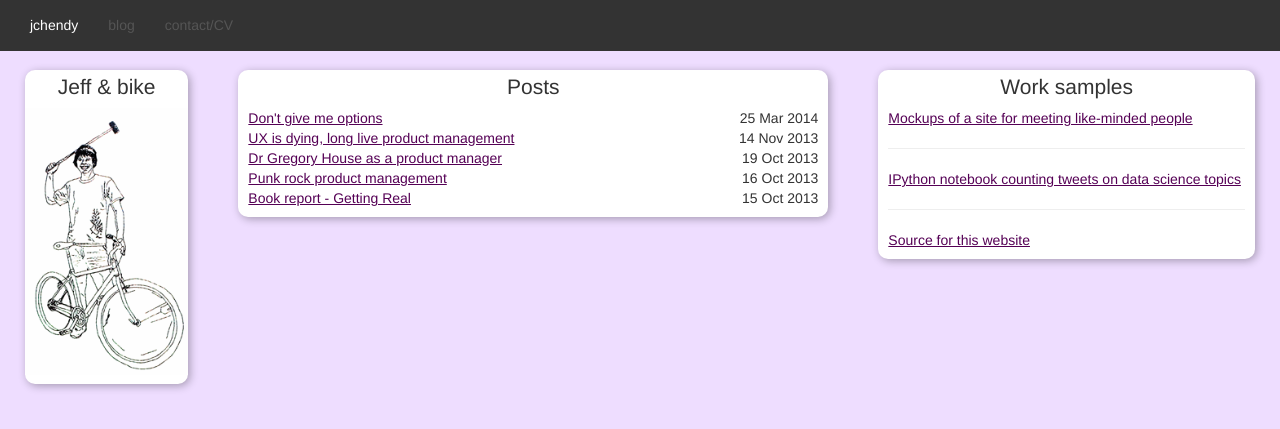
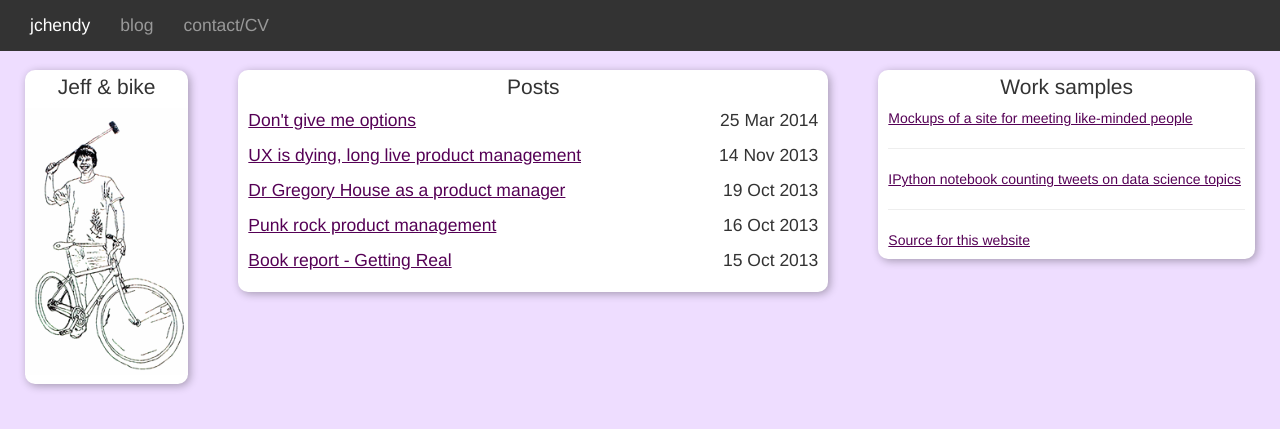
Before and after one commit to jchendy/jchendy.github.io, a Jekyll site: the page built from index.html, in a window 1280 px wide. Shown: the top 429 px of the page. Built offline with Jekyll 4.4.1, drawn with Linux system fonts in a browser that asks for light colours; nearby versions of some CDN libraries.

Commit message:
design tweaks

```diff
--- a/_layouts/default.html
+++ b/_layouts/default.html
@@ -69,14 +69,11 @@
 
 <nav class="navbar navbar-fixed-top" role="navigation">
   <div class="container-fluid">
-
-    <div class="collapse navbar-collapse">
       <ul class="nav navbar-nav">
             <li id="jchendy-header"><a href="/index.html">jchendy</a></li>
             <li id="blog-header"><a href="{{site.posts[0].url}}">blog</a></li>
             <li id="about-header"><a href="/about.html">contact/CV</a></li>
       </ul>
-    </div>
   </div>
 </nav>
 
--- a/css/main.css
+++ b/css/main.css
@@ -1,3 +1,10 @@
+/* hide dates at small widths */
+@media (max-width: 600px) {
+    .post-date {
+        display: none;
+    }
+}
+
 body {
     background-color: #EEDDFF;
     padding-top: 50px;
@@ -9,7 +16,8 @@
 }
 
 .navbar-nav>li>a {
-    color: #555;
+    color: #999;
+    font-size: 125%;
 }
 
 .nav>li>a:hover, .nav>li>a:focus {
@@ -64,10 +72,22 @@
     padding: 0px 10px 0px 10px;
 }
 
+.post-list {
+    font-size: 125%;
+}
+
+.post-div {
+    padding-bottom: 35px;
+}
+
 .top h1 {
     text-align: center;
     font-size: 150%;
     padding-top: 5px;
+}
+
+.side-post {
+    margin-bottom: 10px;
 }
 
 .block-blog-post .top h1 {
@@ -99,3 +119,34 @@
     font-weight: normal;
     line-height: normal;
 }
+
+/*don't collapse the navbar -- below is from Stack Overflow*/
+
+.navbar-header {
+    float: left;
+}
+.navbar-toggle {
+    display: none;
+}
+.navbar-collapse {
+    border-top: 0 none;
+    box-shadow: none;
+    width: auto;
+}
+.navbar-collapse.collapse {
+    display: block !important;
+    height: auto !important;
+    padding-bottom: 0;
+    overflow: visible !important;
+}
+.navbar-nav {
+    float: left !important;
+    margin: 0;
+}
+.navbar-nav>li {
+    float: left;
+}
+.navbar-nav>li>a {
+    padding-top: 15px;
+    padding-bottom: 15px;
+}
--- a/index.html
+++ b/index.html
@@ -5,7 +5,7 @@
 <div class="container-fluid">
     <div class="row ">
 
-        <div class="col-md-2">
+        <div class="col-sm-2">
             <div class="block nolist">
                 <div class="top">
                     <h1>Jeff & bike</h1>
@@ -14,23 +14,23 @@
             </div>
         </div>
 
-        <div class="col-md-6">
+        <div class="col-sm-6">
             <div class="block nolist">
                 <div class="top">
                     <h1>Posts</h1>
                 </div>
-                <div class="main">
+                <div class="main post-list">
 
                     {% for post in site.posts %}
-                    <a style="float: left;" href="{{ post.url | remove_first:'/'}}">{{ post.title }}</a> <span style="float: right;">{{ post.date | date_to_string }}</span>
-                    <br />
+                    <div class="post-div"><a style="float: left;" href="{{ post.url | remove_first:'/'}}">{{ post.title }}</a> <span class="post-date" style="float: right;">{{ post.date | date_to_string }}</span></div>
+
                     {% endfor %}
 
                 </div>
             </div>
         </div>
 
-        <div class="col-md-4">
+        <div class="col-sm-4">
             <div class="block nolist">
                 <div class="top">
                     <h1>Work samples</h1>
```
Also changed, not shown: _layouts/post.html (+4 -4 lines), about.html (+5 -5 lines).
